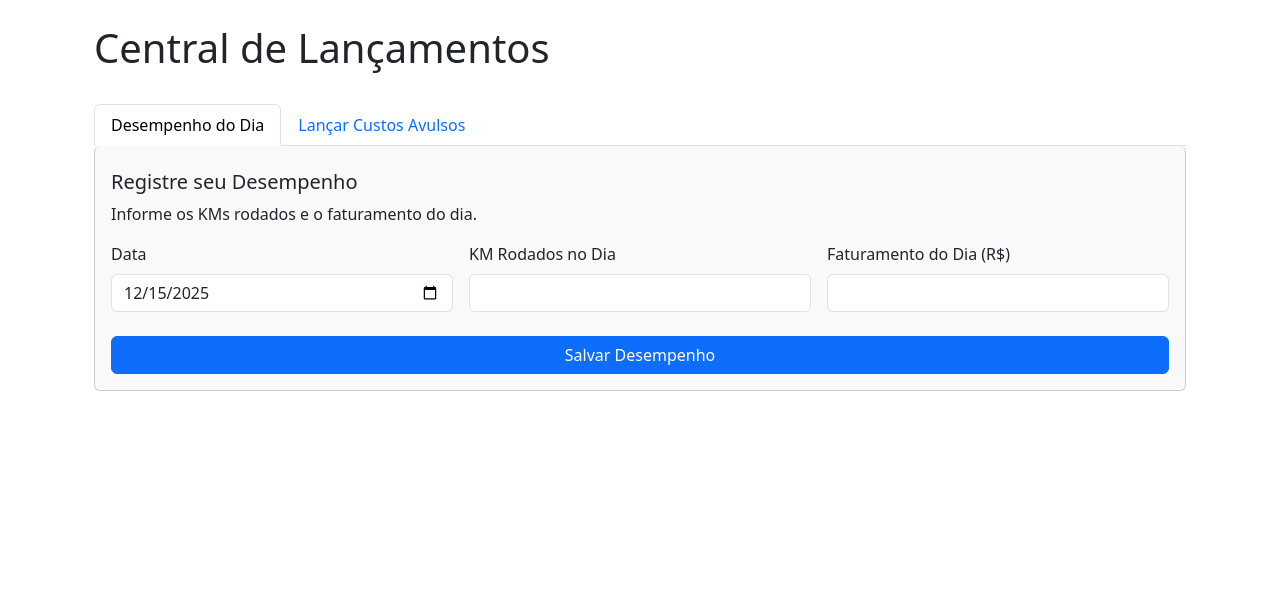
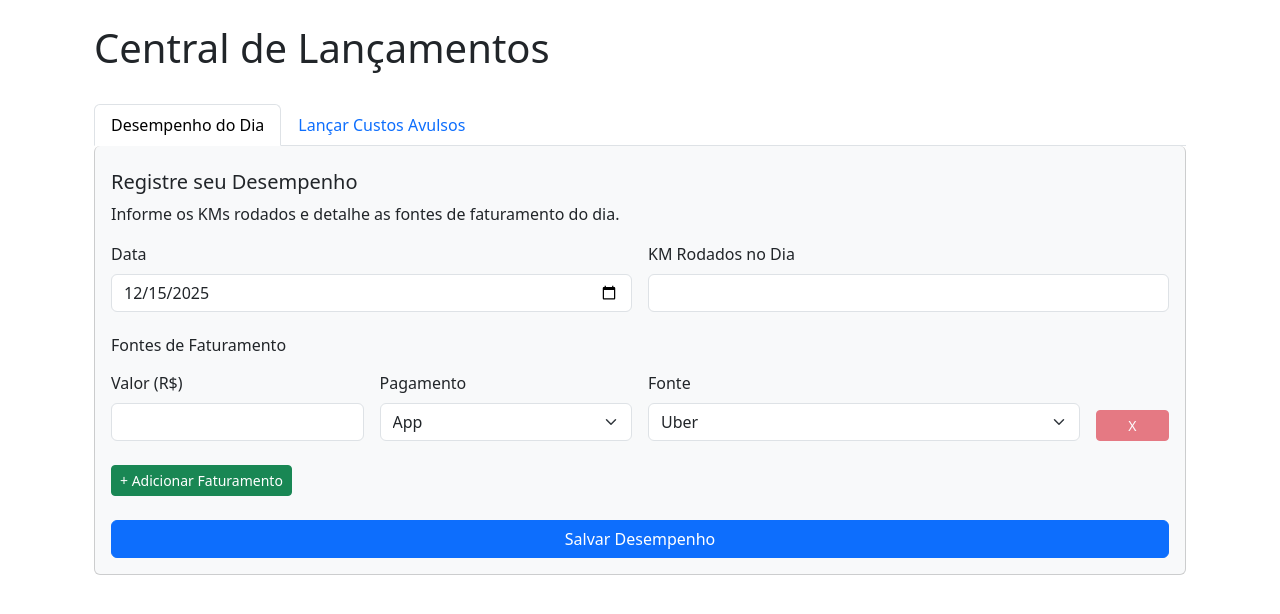
Before and after one commit to Ornilio-Neto/meupossante, a Flask app: page / in a window 1280 px wide. Shown: the part 56-670 px from the top of the page. Run offline with Flask 3, Linux system fonts and the light colour scheme; tables that the repository leaves empty hold one stand-in row (Sample ...).

```diff
--- a/app/main/routes.py
+++ b/app/main/routes.py
@@ -3,7 +3,9 @@ from datetime import datetime, timedelta
 import calendar
 import locale
 from . import bp as main
-from ..models import db, Parametros, CustoFixo, CategoriaCusto, LancamentoDiario, CustoVariavel, Abastecimento, TipoCombustivel
+# Substitua a linha de importação existente por esta:
+from ..models import db, Parametros, CustoFixo, CategoriaCusto, LancamentoDiario, CustoVariavel, Abastecimento, TipoCombustivel, Faturamento
+
 
 # Configura o locale para Português do Brasil
 locale.setlocale(locale.LC_TIME, 'pt_BR.UTF-8')
@@ -21,20 +23,53 @@ def index():
         data_str = request.form.get('data')
         data = datetime.strptime(data_str, '%Y-%m-%d').date()
 
-        # Busca ou cria o registro diário para a data informada
         lancamento_diario = LancamentoDiario.query.filter_by(data=data, parametro_id=parametro.id).first()
         if not lancamento_diario:
-            lancamento_diario = LancamentoDiario(data=data, km_rodado=0, faturamento=0, parametro_id=parametro.id)
+            lancamento_diario = LancamentoDiario(data=data, km_rodado=0, parametro_id=parametro.id)
             db.session.add(lancamento_diario)
 
-        # Se o formulário for de DESEMPENHO
         if form_type == 'desempenho':
             lancamento_diario.km_rodado = int(request.form.get('kmRodado') or 0)
-            lancamento_diario.faturamento = float(request.form.get('faturamento') or 0)
-            flash('Desempenho diário salvo com sucesso!', 'success')
 
-        # Se o formulário for de CUSTO
+            # Limpa faturamentos antigos antes de salvar os novos
+            Faturamento.query.filter_by(lancamento_id=lancamento_diario.id).delete()
+
+            # Coleta os dados do formulário
+            valores = request.form.getlist('faturamentoValor')
+            tipos = request.form.getlist('faturamentoTipo')
+            fontes = request.form.getlist('faturamentoFonte')
+            fontes_outro = request.form.getlist('faturamentoFonteOutro')
+
+            faturamentos_adicionados = 0
+            for i in range(len(valores)):
+                valor_str = valores[i].strip()
+                if not valor_str or float(valor_str) <= 0:
+                    continue
+
+                valor = float(valor_str)
+                tipo = tipos[i]
+
+                # LÓGICA CORRIGIDA: Captura a fonte independentemente do tipo
+                fonte_selecionada = fontes[i]
+                if fonte_selecionada == 'Outro':
+                    fonte_customizada = fontes_outro[i].strip()
+                    fonte_final = fonte_customizada if fonte_customizada else 'Outro'
+                else:
+                    fonte_final = fonte_selecionada
+
+                novo_faturamento = Faturamento(
+                    valor=valor,
+                    tipo=tipo,
+                    fonte=fonte_final,
+                    lancamento=lancamento_diario
+                )
+                db.session.add(novo_faturamento)
+                faturamentos_adicionados += 1
+
+            flash(f'Desempenho e {faturamentos_adicionados} fonte(s) de faturamento salvos com sucesso!', 'success')
+
         elif form_type == 'custo':
+            # A lógica de custo permanece inalterada
             custo_descricoes = request.form.getlist('custoDescricao')
             custo_categorias = request.form.getlist('custoCategoria')
             new_category_names = request.form.getlist('newCategoryName')
@@ -43,12 +78,9 @@ def index():
             custos_adicionados = 0
             for i in range(len(custo_valores)):
                 valor_custo_str = custo_valores[i].strip()
-                if not valor_custo_str or not custo_categorias[i]:
-                    continue
-
+                if not valor_custo_str or not custo_categorias[i]: continue
                 descricao_custo = custo_descricoes[i].strip()
                 categoria_id_str = custo_categorias[i]
-
                 categoria_id_final = None
                 if categoria_id_str == 'add_new_category':
                     nome_nova_categoria = new_category_names[i].strip()
@@ -82,10 +114,11 @@ def index():
         db.session.commit()
         return redirect(url_for('main.index'))
 
-    # Lógica para GET (carregar a página)
     categorias = CategoriaCusto.query.order_by(CategoriaCusto.nome).all()
     hoje = (datetime.utcnow() - timedelta(hours=3)).strftime('%Y-%m-%d')
     return render_template('index.html', parametro=parametro, categorias=categorias, hoje=hoje)
+
+
 
 @main.route("/abastecimento", methods=['GET', 'POST'])
 def abastecimento():
@@ -173,13 +206,11 @@ def dashboard():
     if not parametro:
         return render_template('dashboard.html', parametro=None)
 
-    # --- Cálculos Base ---
     total_custos_fixos = sum(c.valor for c in parametro.custos_fixos)
     hoje = datetime.utcnow().date()
     dias_no_mes = calendar.monthrange(hoje.year, hoje.month)[1]
     dias_uteis_no_mes_estimado = (dias_no_mes * (parametro.dias_trabalho_semana / 7))
 
-    # --- Cálculo da Meta Mensal Total ---
     meta_mensal_bruta = 0
     if parametro.periodicidade_meta == 'mensal':
         meta_mensal_bruta = parametro.meta_faturamento
@@ -194,7 +225,6 @@ def dashboard():
     if parametro.tipo_meta == 'liquida':
         meta_mensal_objetivo += total_custos_fixos
 
-    # --- Desempenho Realizado no Mês ---
     primeiro_dia_mes = hoje.replace(day=1)
     lancamentos_mes = LancamentoDiario.query.filter(
         LancamentoDiario.parametro_id == parametro.id,
@@ -202,7 +232,8 @@ def dashboard():
         LancamentoDiario.data <= hoje
     ).all()
 
-    faturamento_realizado_mes = sum(l.faturamento for l in lancamentos_mes)
+    # ALTERAÇÃO AQUI
+    faturamento_realizado_mes = sum(l.faturamento_total for l in lancamentos_mes)
     km_rodados_mes = sum(l.km_rodado for l in lancamentos_mes)
     custos_variaveis_mes = sum(c.valor for l in lancamentos_mes for c in l.custos_variaveis)
 
@@ -210,7 +241,6 @@ def dashboard():
     if parametro.tipo_meta == 'liquida':
         desempenho_realizado_mes -= custos_variaveis_mes
 
-    # --- Cálculos para Metas e Saldos ---
     meta_diaria_base = (meta_mensal_objetivo / dias_uteis_no_mes_estimado) if dias_uteis_no_mes_estimado > 0 else 0
     dias_trabalhados_estimados_ate_ontem = (hoje.day - 1) * (parametro.dias_trabalho_semana / 7)
     desempenho_esperado_ate_ontem = meta_diaria_base * dias_trabalhados_estimados_ate_ontem
@@ -219,7 +249,6 @@ def dashboard():
     dias_uteis_restantes = (dias_no_mes - hoje.day + 1) * (parametro.dias_trabalho_semana / 7)
     meta_diaria_ajustada = (meta_restante / dias_uteis_restantes) if dias_uteis_restantes > 0 else meta_restante
 
-    # --- Projeções para o Mês ---
     previsao_faturamento_bruto_mes = 0
     previsao_lucro_operacional_mes = 0
     dias_com_lancamento_total = db.session.query(db.func.count(db.distinct(LancamentoDiario.data))).filter(LancamentoDiario.parametro_id == parametro.id, LancamentoDiario.data >= primeiro_dia_mes, LancamentoDiario.data <= hoje).scalar() or 0
@@ -232,7 +261,6 @@ def dashboard():
         previsao_custos_variaveis_mes = previsao_km_total_mes * custo_variavel_por_km
         previsao_lucro_operacional_mes = previsao_faturamento_bruto_mes - previsao_custos_variaveis_mes
 
-    # --- Geração do Extrato Diário ---
     extrato_diario = []
     lancamentos_por_data = {l.data: l for l in lancamentos_mes}
     dia_corrente = hoje
@@ -241,7 +269,8 @@ def dashboard():
         performance_dia = 0
         if lancamento:
             custos_variaveis_dia = sum(c.valor for c in lancamento.custos_variaveis)
-            performance_dia = lancamento.faturamento
+            # ALTERAÇÃO AQUI
+            performance_dia = lancamento.faturamento_total
             if parametro.tipo_meta == 'liquida':
                 performance_dia -= custos_variaveis_dia
 
@@ -267,6 +296,8 @@ def dashboard():
         extrato_diario=extrato_diario,
         meta_mensal_objetivo=meta_mensal_objetivo
     )
+
+
 
 @main.route("/categorias", methods=['GET', 'POST'])
 def categorias():
--- a/app/templates/index.html
+++ b/app/templates/index.html
@@ -23,29 +30,61 @@
             </li>
         </ul>
 
-        <!-- Conteúdo das Abas -->
         <div class="tab-content" id="lancamentoTabsContent">
             <!-- Aba 1: Desempenho -->
             <div class="tab-pane fade show active" id="desempenho" role="tabpanel" aria-labelledby="desempenho-tab">
                 <div class="card card-body bg-light border-top-0 rounded-bottom">
                     <h5 class="card-title mt-2">Registre seu Desempenho</h5>
-                    <p class="card-text">Informe os KMs rodados e o faturamento do dia.</p>
-                    <form method="POST">
+                    <p class="card-text">Informe os KMs rodados e detalhe as fontes de faturamento do dia.</p>
+                    <form method="POST" id="desempenhoForm">
                         <input type="hidden" name="form_type" value="desempenho">
-                        <div class="row g-3">
-                            <div class="col-md-4">
+
+                        <!-- Informações Gerais do Dia -->
+                        <div class="row g-3 mb-4">
+                            <div class="col-md-6">
                                 <label for="data_desempenho" class="form-label">Data</label>
                                 <input type="date" class="form-control" id="data_desempenho" name="data" value="{{ hoje }}" required>
                             </div>
-                            <div class="col-md-4">
+                            <div class="col-md-6">
                                 <label for="kmRodado" class="form-label">KM Rodados no Dia</label>
                                 <input type="number" class="form-control" id="kmRodado" name="kmRodado" required>
                             </div>
-                            <div class="col-md-4">
-                                <label for="faturamento" class="form-label">Faturamento do Dia (R$)</label>
-                                <input type="number" step="0.01" class="form-control" id="faturamento" name="faturamento" required>
+                        </div>
+
+                        <!-- Seção Dinâmica de Faturamento -->
+                        <h6 class="mb-3">Fontes de Faturamento</h6>
+                        <div id="faturamento-container">
+                            <!-- Linha de Faturamento Modelo -->
+                            <div class="row g-3 align-items-end mb-3 faturamento-row">
+                                <div class="col-md-3">
+                                    <label class="form-label">Valor (R$)</label>
+                                    <input type="number" step="0.01" class="form-control" name="faturamentoValor" required>
+                                </div>
+                                <div class="col-md-3">
+                                    <label class="form-label">Pagamento</label>
+                                    <select class="form-select" name="faturamentoTipo" required>
+                                        <option value="App" selected>App</option>
+                                        <option value="Especie">Espécie</option>
+                                    </select>
+                                </div>
+                                <div class="col-md-5">
+                                    <div class="faturamento-source-wrapper">
+                                        <label class="form-label">Fonte</label>
+                                        <select class="form-select" name="faturamentoFonte">
+                                            <option value="Uber" selected>Uber</option>
+                                            <option value="99">99</option>
+                                            <option value="Outro">Outro</option>
+                                        </select>
+                                        <input type="text" class="form-control mt-2" name="faturamentoFonteOutro" placeholder="Especifique a fonte" style="display: none;">
+                                    </div>
+                                </div>
+                                <div class="col-md-1 d-flex align-items-end">
+                                    <button type="button" class="btn btn-danger btn-sm w-100 remove-faturamento" disabled>X</button>
+                                </div>
                             </div>
                         </div>
+                        <button type="button" id="add-faturamento-btn" class="btn btn-success btn-sm mt-2">+ Adicionar Faturamento</button>
+
                         <div class="d-grid gap-2 mt-4">
                             <button type="submit" class="btn btn-primary">Salvar Desempenho</button>
                         </div>
@@ -115,64 +153,77 @@
 {% block scripts %}
 <script>
 document.addEventListener('DOMContentLoaded', function() {
-
-    function handleCategoryChange(selectElement) {
-        const newCategoryInput = selectElement.closest('.custo-row').querySelector('.new-category-input');
-        if (selectElement.value === 'add_new_category') {
-            newCategoryInput.style.display = 'block';
-            newCategoryInput.querySelector('input').setAttribute('required', 'required');
-        } else {
-            newCategoryInput.style.display = 'none';
-            newCategoryInput.querySelector('input').removeAttribute('required');
-        }
-    }
-
-    function addRemoveButtonLogic(container) {
-        const rows = container.querySelectorAll('.custo-row');
-        rows.forEach((row, index) => {
-            const removeBtn = row.querySelector('.remove-custo');
-            if(rows.length > 1) {
-                removeBtn.removeAttribute('disabled');
-            } else {
-                removeBtn.setAttribute('disabled', 'disabled');
-            }
-            removeBtn.onclick = function() {
-                row.remove();
-                addRemoveButtonLogic(container); // Re-evaluate buttons after removal
-            };
+    // --- LÓGICA PARA CUSTOS (Existente) ---
+    function setupCustoRow(row) {
+        const select = row.querySelector('select[name="custoCategoria"]');
+        const newCategoryInput = row.querySelector('.new-category-input');
+        select.addEventListener('change', () => {
+            newCategoryInput.style.display = select.value === 'add_new_category' ? 'block' : 'none';
+            newCategoryInput.querySelector('input').required = select.value === 'add_new_category';
         });
     }
 
-    const custosContainer = document.getElementById('custos-container');
+    function updateCustoRemoveButtons() {
+        const rows = document.querySelectorAll('#custos-container .custo-row');
+        rows.forEach((row, index) => {
+            const removeBtn = row.querySelector('.remove-custo');
+            removeBtn.disabled = rows.length === 1;
+            removeBtn.onclick = () => { row.remove(); updateCustoRemoveButtons(); };
+        });
+    }
 
-    document.getElementById('add-custo-btn').addEventListener('click', function() {
-        const firstCustoRow = custosContainer.querySelector('.custo-row');
-        const newRow = firstCustoRow.cloneNode(true);
-
-        // Limpar valores e resetar campos
-        newRow.querySelector('input[name="custoDescricao"]').value = '';
-        newRow.querySelector('input[name="custoValor"]').value = '';
-        newRow.querySelector('select[name="custoCategoria"]').selectedIndex = 0;
-        const newCategoryDiv = newRow.querySelector('.new-category-input');
-        newCategoryDiv.style.display = 'none';
-        newCategoryDiv.querySelector('input').value = '';
-        newCategoryDiv.querySelector('input').removeAttribute('required');
-
-        custosContainer.appendChild(newRow);
-
-        // Adicionar event listener para a nova linha
-        const newSelect = newRow.querySelector('select[name="custoCategoria"]');
-        newSelect.addEventListener('change', () => handleCategoryChange(newSelect));
-
-        addRemoveButtonLogic(custosContainer);
+    document.getElementById('add-custo-btn').addEventListener('click', () => {
+        const container = document.getElementById('custos-container');
+        const newRow = container.querySelector('.custo-row').cloneNode(true);
+        newRow.querySelectorAll('input').forEach(input => input.value = '');
+        newRow.querySelector('select').selectedIndex = 0;
+        newRow.querySelector('.new-category-input').style.display = 'none';
+        container.appendChild(newRow);
+        setupCustoRow(newRow);
+        updateCustoRemoveButtons();
     });
 
-    // Adicionar event listener inicial
-    custosContainer.querySelectorAll('select[name="custoCategoria"]').forEach(select => {
-        select.addEventListener('change', () => handleCategoryChange(select));
+    document.querySelectorAll('#custos-container .custo-row').forEach(setupCustoRow);
+    updateCustoRemoveButtons();
+
+    // --- LÓGICA PARA FATURAMENTO (MODIFICADA) ---
+    function setupFaturamentoRow(row) {
+        // A lógica que escondia o campo "Fonte" foi REMOVIDA.
+        // Agora, apenas a lógica para o campo "Outro" permanece.
+        const fonteSelect = row.querySelector('select[name="faturamentoFonte"]');
+        const outroInput = row.querySelector('input[name="faturamentoFonteOutro"]');
+
+        fonteSelect.addEventListener('change', () => {
+            outroInput.style.display = fonteSelect.value === 'Outro' ? 'block' : 'none';
+            outroInput.required = fonteSelect.value === 'Outro';
+        });
+
+        // Acionar na inicialização para garantir o estado correto do campo "Outro"
+        outroInput.style.display = fonteSelect.value === 'Outro' ? 'block' : 'none';
+        outroInput.required = fonteSelect.value === 'Outro';
+    }
+
+    function updateFaturamentoRemoveButtons() {
+        const rows = document.querySelectorAll('#faturamento-container .faturamento-row');
+        rows.forEach(row => {
+            const removeBtn = row.querySelector('.remove-faturamento');
+            removeBtn.disabled = rows.length === 1;
+            removeBtn.onclick = () => { row.remove(); updateFaturamentoRemoveButtons(); };
+        });
+    }
+
+    document.getElementById('add-faturamento-btn').addEventListener('click', () => {
+        const container = document.getElementById('faturamento-container');
+        const newRow = container.querySelector('.faturamento-row').cloneNode(true);
+        newRow.querySelectorAll('input').forEach(input => input.value = '');
+        newRow.querySelectorAll('select').forEach(select => select.selectedIndex = 0);
+        container.appendChild(newRow);
+        setupFaturamentoRow(newRow);
+        updateFaturamentoRemoveButtons();
     });
 
-    addRemoveButtonLogic(custosContainer); // Initial check
+    document.querySelectorAll('#faturamento-container .faturamento-row').forEach(setupFaturamentoRow);
+    updateFaturamentoRemoveButtons();
 });
 </script>
 {% endblock %}
```
Also changed, not shown: other parts of app/templates/index.html (+10 -4 lines), app/models.py (+34 -7 lines), migrations/versions/07e8e7e94267_adiciona_tabela_de_faturamento_detalhado.py (added, +42 -0 lines).
